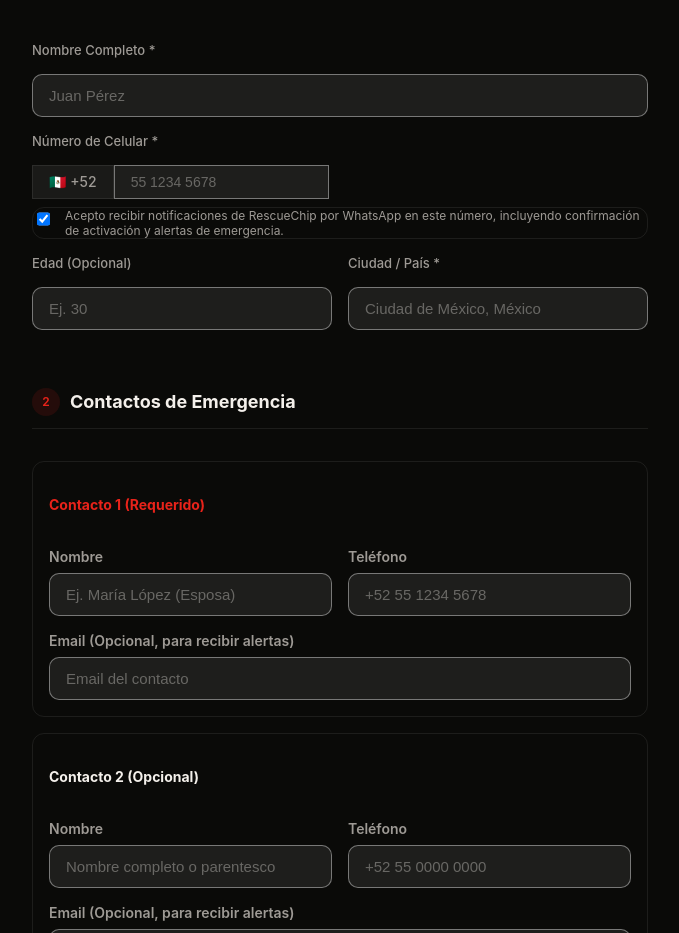
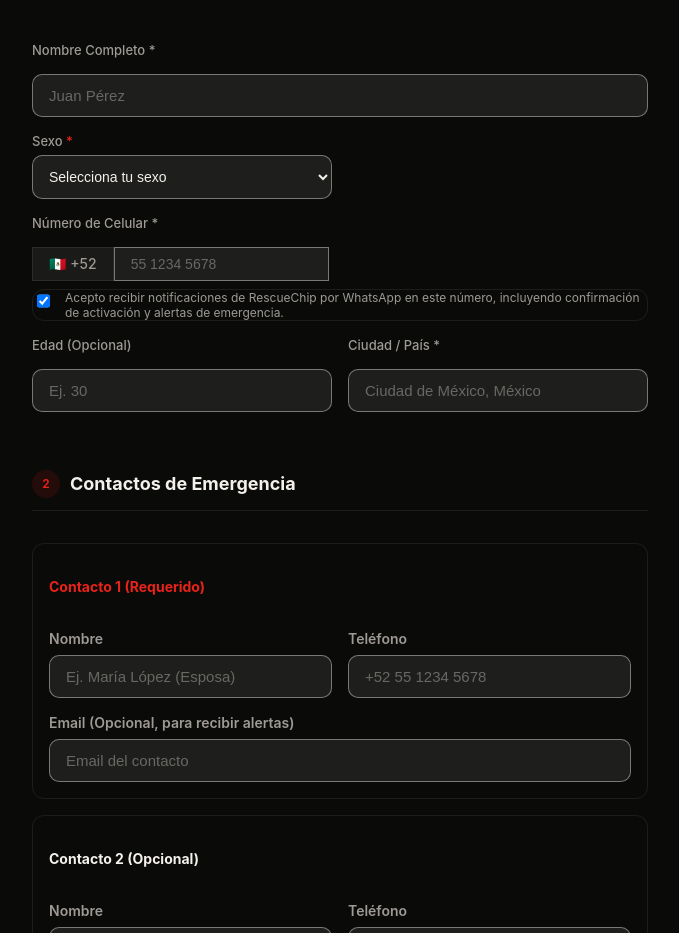
Before and after one commit to ektorromo-dev/rescue-chip, a Next.js app: page /activate in a window 1280 px wide. Shown: the part 1221-2154 px from the top of the page, without its empty margins (300-979 px from the left). Built offline with nearby package versions, Linux system fonts and the light colour scheme; no server answers.

Commit message:
feat(activate): add required sexo field to medical profile form

```diff
--- a/src/app/activate/page.tsx
+++ b/src/app/activate/page.tsx
@@ -25,6 +25,7 @@ function ActivationFormContent() {
     const [phone, setPhone] = useState("");
     const [whatsappOptedIn, setWhatsappOptedIn] = useState(true);
     const [consentimientoPublico, setConsentimientoPublico] = useState(false);
+    const [sexo, setSexo] = useState<string>('');
 
     // Estado del flujo "Chip extra"
     const [existingProfileToLink, setExistingProfileToLink] = useState<any>(null);
@@ -93,6 +94,12 @@ function ActivationFormContent() {
 
         if (phone.length < 10) {
             setErrorMsg("El número de celular debe tener 10 dígitos.");
+            setLoading(false);
+            return;
+        }
+
+        if (!sexo) {
+            setErrorMsg("Por favor, selecciona tu sexo.");
             setLoading(false);
             return;
         }
@@ -307,6 +314,7 @@ function ActivationFormContent() {
                 phone: `+52${phone}`,
                 whatsapp_opted_in: whatsappOptedIn,
                 age: age,
+                sexo: sexo,
                 location: formData.get("location") as string,
                 emergency_contacts: emergencyContacts,
                 blood_type: formData.get("bloodType") as string,
@@ -684,6 +692,29 @@ function ActivationFormContent() {
                             <input type="text" id="fullName" name="fullName" style={{ width: '100%', backgroundColor: '#1A1A18', border: '1px solid rgba(255,255,255,0.1)', borderRadius: '10px', padding: '12px 16px', fontSize: '15px', color: '#F4F0EB', outline: 'none', boxSizing: 'border-box', transition: 'border-color 0.2s' }}
                                 onFocus={(e) => e.target.style.borderColor = 'rgba(232,35,26,0.5)'}
                                 onBlur={(e) => e.target.style.borderColor = 'rgba(255,255,255,0.1)'} placeholder="Juan Pérez" required />
+                        </div>
+                        <div style={{ display: 'flex', flexDirection: 'column', gap: '6px' }}>
+                            <label style={{ fontSize: '13px', color: '#9E9A95', fontWeight: 500 }}>
+                                Sexo <span style={{ color: '#E8231A' }}>*</span>
+                            </label>
+                            <select
+                                value={sexo}
+                                onChange={(e) => setSexo(e.target.value)}
+                                style={{
+                                    width: '100%',
+                                    padding: '12px',
+                                    backgroundColor: '#1A1A18',
+                                    border: sexo ? '1px solid rgba(255,255,255,0.1)' : '1px solid rgba(232,35,26,0.3)',
+                                    borderRadius: '10px',
+                                    color: sexo ? '#F4F0EB' : '#9E9A95',
+                                    fontSize: '14px'
+                                }}
+                            >
+                                <option value="" disabled>Selecciona tu sexo</option>
+                                <option value="masculino">Masculino</option>
+                                <option value="femenino">Femenino</option>
+                                <option value="prefiero_no_decir">Prefiero no decirlo</option>
+                            </select>
                         </div>
                         <div style={{ display: 'flex', flexDirection: 'column', gap: '8px', gridColumn: '1 / -1' }}>
                             <label style={{ display: 'block', fontSize: '13px', fontWeight: 500, color: '#9E9A95', marginBottom: '8px' }}>Número de Celular *</label>
@@ -1149,7 +1180,7 @@ function ActivationFormContent() {
                     </span>
                 </label>
 
-                <button type="submit" disabled={loading || !consentimientoPublico} style={{ marginTop: '16px', width: '100%', display: 'flex', alignItems: 'center', justifyContent: 'center', gap: '8px', backgroundColor: '#E8231A', color: '#fff', height: '64px', borderRadius: '16px', fontSize: '20px', fontWeight: 900, border: 'none', cursor: (!consentimientoPublico || loading) ? 'not-allowed' : 'pointer', opacity: (!consentimientoPublico) ? 0.4 : 1, transition: 'all 0.2s' }}>
+                <button type="submit" disabled={loading || !consentimientoPublico || !sexo} style={{ marginTop: '16px', width: '100%', display: 'flex', alignItems: 'center', justifyContent: 'center', gap: '8px', backgroundColor: '#E8231A', color: '#fff', height: '64px', borderRadius: '16px', fontSize: '20px', fontWeight: 900, border: 'none', cursor: (!consentimientoPublico || loading || !sexo) ? 'not-allowed' : 'pointer', opacity: (!consentimientoPublico || !sexo) ? 0.4 : 1, transition: 'all 0.2s' }}>
                     {loading ? <Loader2 size={24} /> : <CheckCircle2 size={24} />}
                     {loading ? "Registrando Ficha..." : "Aceptar y Activar Chip"}
                 </button>
```
